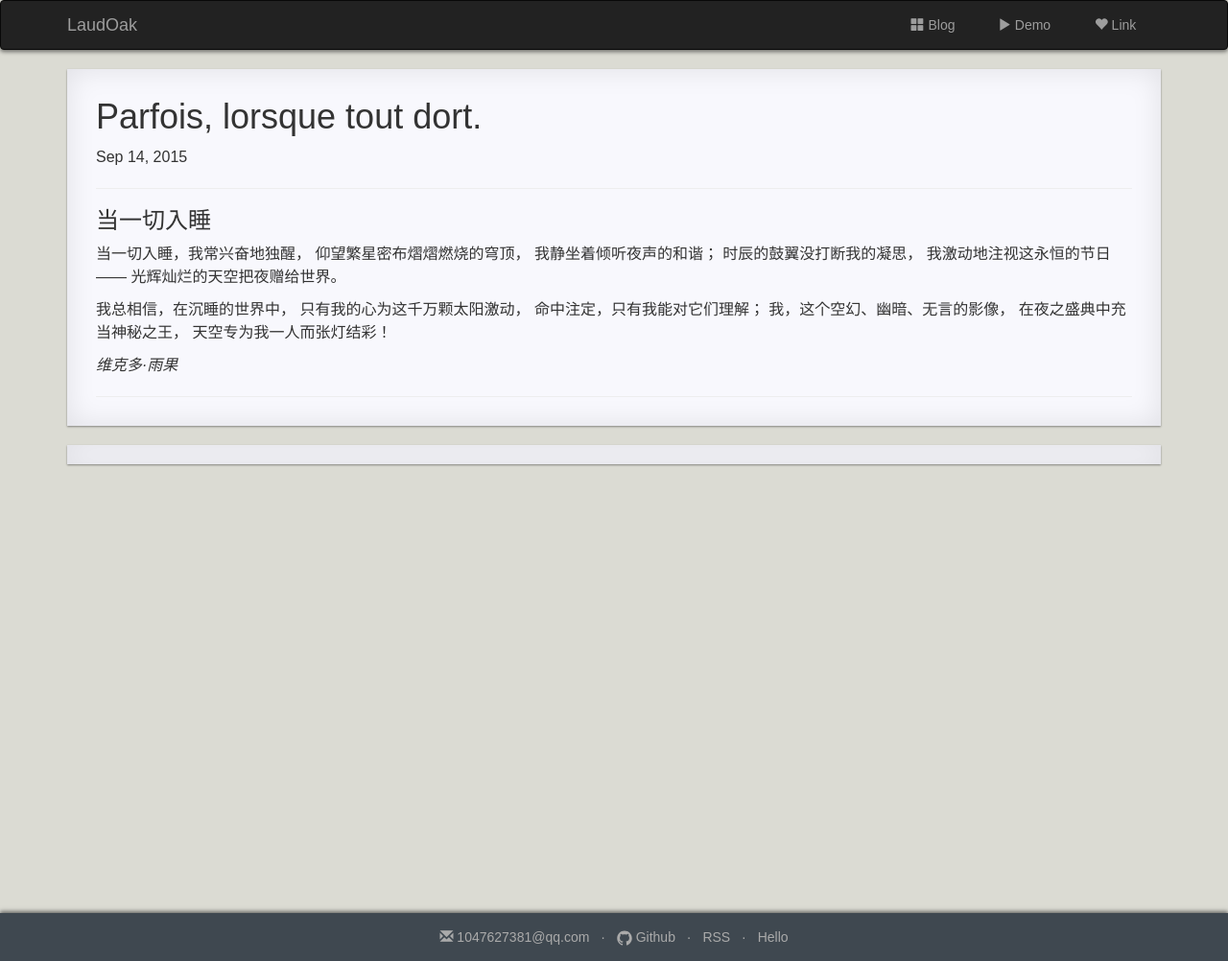
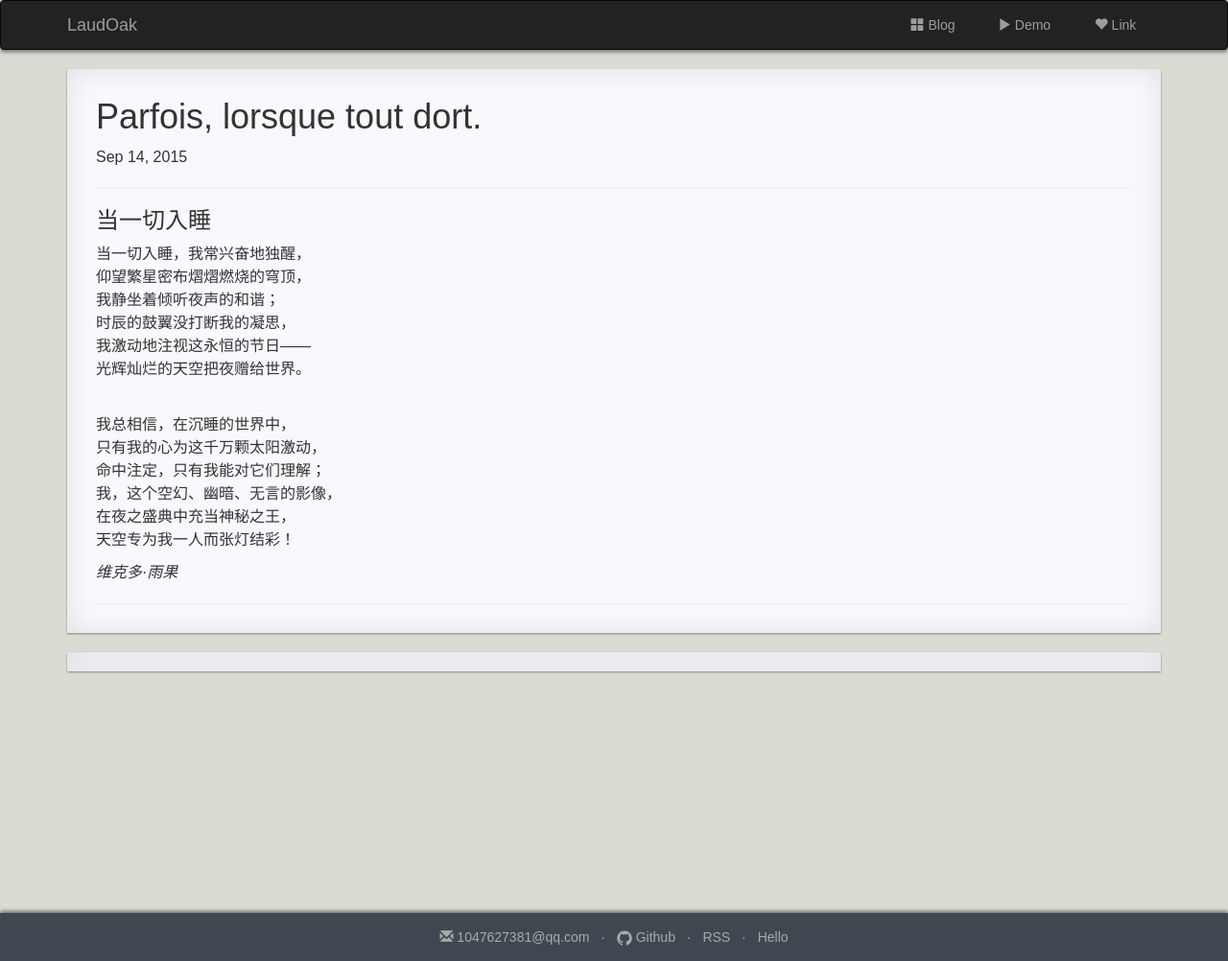
Before and after one commit to LaudOak/laudoak.github.io, a Jekyll site: the page built from _posts/2015-09-14-Parfois,-lorsque-tout-dort..md, in a window 1280 px wide. Shown: the whole page at 96% size. Built offline with Jekyll 4.4.1, drawn with Linux system fonts in a browser that asks for light colours; nearby versions of some CDN libraries; Markdown is read by kramdown in place of the engine named in the settings; comment, search, counter and statistics services are not loaded; a style sheet for code colours, icons or effects is not loaded.

Commit message:
Update by gitblog.io at 2015/9/14 下午10:30:31

```diff
--- a/_posts/2015-09-14-Parfois,-lorsque-tout-dort..md
+++ b/_posts/2015-09-14-Parfois,-lorsque-tout-dort..md
@@ -8,18 +8,18 @@ published: true
 
 ###当一切入睡
 
-当一切入睡，我常兴奋地独醒，
-仰望繁星密布熠熠燃烧的穹顶，
-我静坐着倾听夜声的和谐；
-时辰的鼓翼没打断我的凝思，
-我激动地注视这永恒的节日——
-光辉灿烂的天空把夜赠给世界。
+当一切入睡，我常兴奋地独醒，<br/>
+仰望繁星密布熠熠燃烧的穹顶，<br/>
+我静坐着倾听夜声的和谐；<br/>
+时辰的鼓翼没打断我的凝思，<br/>
+我激动地注视这永恒的节日——<br/>
+光辉灿烂的天空把夜赠给世界。<br/><br/>
 
-我总相信，在沉睡的世界中，
-只有我的心为这千万颗太阳激动，
-命中注定，只有我能对它们理解；
-我，这个空幻、幽暗、无言的影像，
-在夜之盛典中充当神秘之王，
-天空专为我一人而张灯结彩！
+我总相信，在沉睡的世界中，<br/>
+只有我的心为这千万颗太阳激动，<br/>
+命中注定，只有我能对它们理解；<br/>
+我，这个空幻、幽暗、无言的影像，<br/>
+在夜之盛典中充当神秘之王，<br/>
+天空专为我一人而张灯结彩！<br/>
 
 *维克多·雨果*
```
